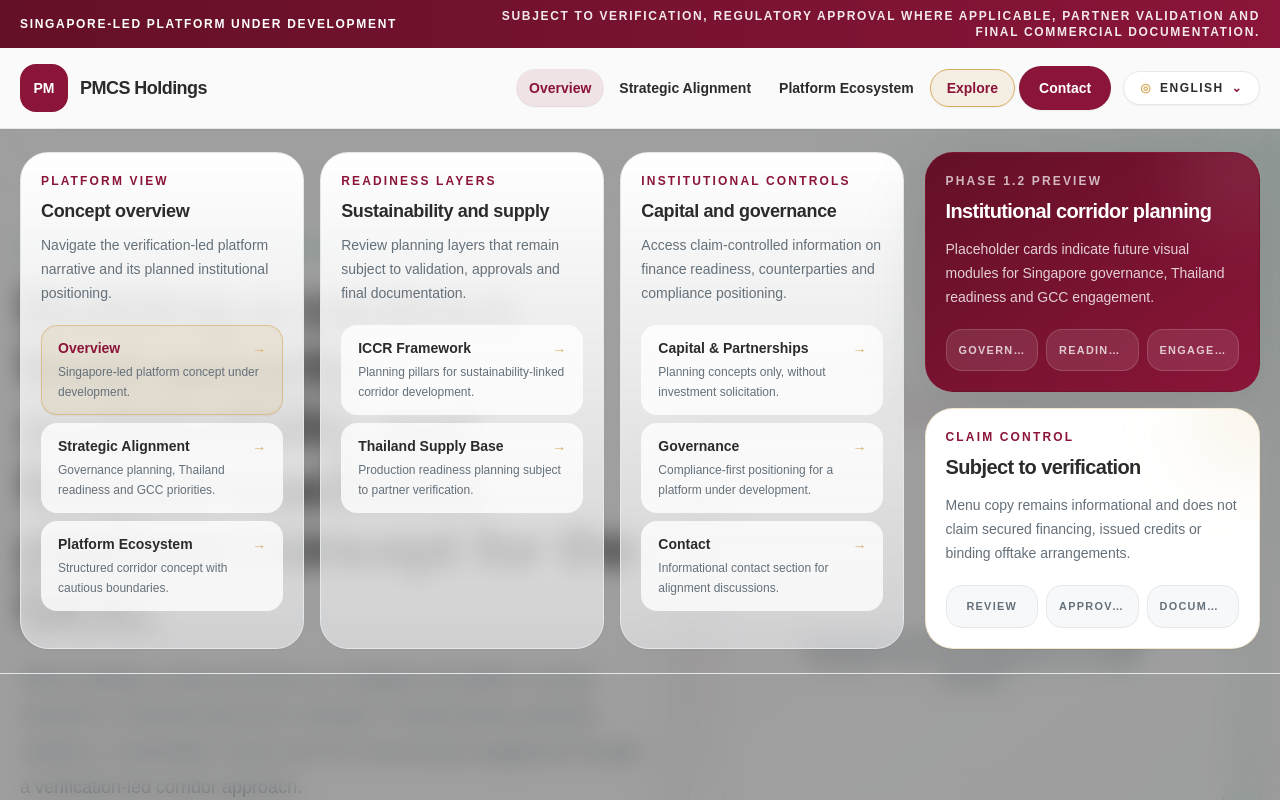
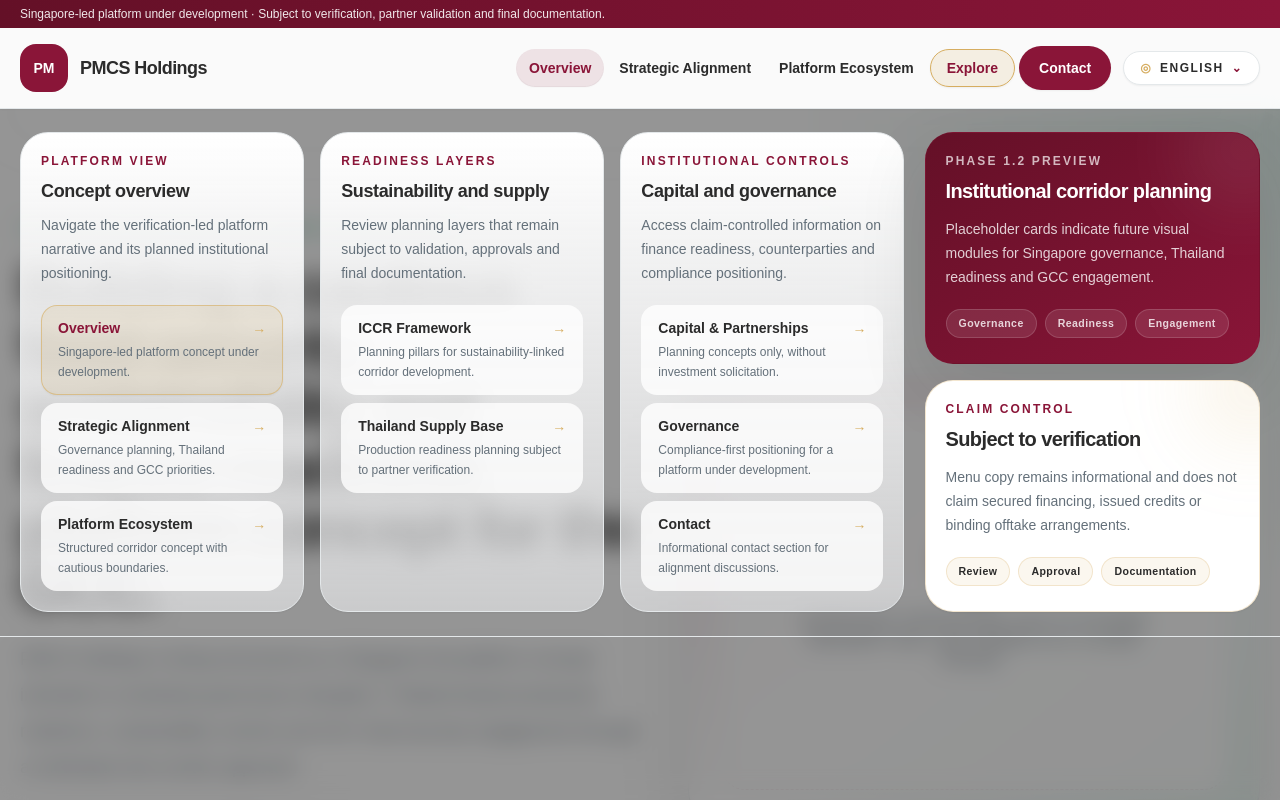
Before and after one commit to anwarlino/pmcs-holdings-website-v2, a Next.js app: page / in a window 1280 px wide. Both pictures are taken after a click on the button "Explore". Shown: the top 800 px of the page. Built offline with nearby package versions, Linux system fonts and the light colour scheme.

Commit message:
Refine Phase 1.2 menu polish

```diff
--- a/app/globals.css
+++ b/app/globals.css
@@ -33,3 +33,16 @@
     outline-offset: 4px;
   }
 }
+
+
+@media (prefers-reduced-motion: reduce) {
+  html {
+    scroll-behavior: auto;
+  }
+
+  .pmcs-motion,
+  .pmcs-motion * {
+    transition-duration: 1ms !important;
+    animation-duration: 1ms !important;
+  }
+}
--- a/components/layout/LanguageSwitcher.tsx
+++ b/components/layout/LanguageSwitcher.tsx
@@ -56,7 +56,7 @@
         aria-expanded={isOpen}
         aria-controls={menuId}
         onClick={() => setIsOpen((current) => !current)}
-        className="inline-flex max-w-full items-center gap-2 whitespace-nowrap rounded-full border border-pmcs-line bg-white px-3 py-2 text-xs font-black uppercase tracking-[0.12em] text-pmcs-charcoal shadow-sm transition hover:border-pmcs-gold hover:text-pmcs-maroon focus-visible:pmcs-focus-ring sm:px-4"
+        className="pmcs-motion inline-flex max-w-full items-center gap-2 whitespace-nowrap rounded-full border border-pmcs-line bg-white px-3 py-2 text-xs font-black uppercase tracking-[0.12em] text-pmcs-charcoal shadow-sm transition duration-200 ease-out hover:border-pmcs-gold hover:text-pmcs-maroon focus-visible:pmcs-focus-ring motion-reduce:transition-none sm:px-4"
       >
         <span aria-hidden="true" className="text-pmcs-gold">◎</span>
         <span className="truncate">{activeLabel}</span>
@@ -66,7 +66,7 @@
         id={menuId}
         inert={!isOpen}
         className={cn(
-          'absolute top-full z-[70] mt-3 w-48 max-w-[calc(100vw-2rem)] overflow-hidden rounded-3xl border border-pmcs-line bg-white p-2 shadow-pmcs transition-all duration-200 ease-out',
+          'pmcs-motion absolute top-full z-[70] mt-3 w-48 max-w-[calc(100vw-2rem)] overflow-hidden rounded-3xl border border-pmcs-line bg-white p-2 shadow-pmcs transition-all duration-200 ease-out motion-reduce:transition-none',
           align === 'end' ? 'right-0 rtl:left-0 rtl:right-auto' : 'left-0 rtl:left-auto rtl:right-0',
           isOpen ? 'pointer-events-auto translate-y-0 opacity-100' : 'pointer-events-none -translate-y-2 opacity-0',
         )}
@@ -86,7 +86,7 @@
                 onNavigate?.();
               }}
               className={cn(
-                'flex items-center justify-between gap-3 rounded-2xl px-3 py-2.5 text-sm font-bold transition focus-visible:pmcs-focus-ring',
+                'pmcs-motion flex items-center justify-between gap-3 rounded-2xl px-3 py-2.5 text-sm font-bold transition duration-200 ease-out focus-visible:pmcs-focus-ring motion-reduce:transition-none',
                 isActive
                   ? 'border border-pmcs-gold/50 bg-pmcs-gold/15 text-pmcs-maroon'
                   : 'text-pmcs-charcoal hover:bg-pmcs-light hover:text-pmcs-maroon',
--- a/components/layout/MegaMenu.tsx
+++ b/components/layout/MegaMenu.tsx
@@ -21,14 +21,14 @@
       inert={!isOpen}
     >
       <div
-        className={`border-b border-pmcs-line bg-white/96 shadow-[0_34px_100px_rgba(43,43,43,0.18)] backdrop-blur-2xl transition-all duration-300 ease-out ${
+        className={`pmcs-motion border-b border-pmcs-line bg-white/96 shadow-[0_34px_100px_rgba(43,43,43,0.18)] backdrop-blur-2xl transition-all duration-300 ease-out motion-reduce:transition-none ${
           isOpen ? 'pointer-events-auto translate-y-0 opacity-100' : 'pointer-events-none -translate-y-4 opacity-0'
         }`}
       >
         <div className="mx-auto grid max-w-7xl gap-5 px-5 py-6 xl:grid-cols-[minmax(0,1.45fr)_minmax(20rem,0.55fr)]">
           <div className="grid gap-4 md:grid-cols-3">
             {dictionary.nav.mega.groups.map((group) => (
-              <section key={group.heading} className="rounded-[1.75rem] border border-pmcs-line bg-gradient-to-b from-white to-pmcs-light/55 p-5 shadow-sm transition hover:-translate-y-0.5 hover:shadow-pmcs">
+              <section key={group.heading} className="pmcs-motion rounded-[1.75rem] border border-pmcs-line bg-gradient-to-b from-white to-pmcs-light/55 p-5 shadow-sm transition duration-200 ease-out hover:-translate-y-0.5 hover:shadow-pmcs motion-reduce:transition-none">
                 <p className="text-xs font-black uppercase tracking-[0.18em] text-pmcs-maroon">{group.eyebrow}</p>
                 <h2 className="mt-2 text-lg font-black tracking-[-0.02em] text-pmcs-charcoal">{group.heading}</h2>
                 <p className="mt-2 text-sm leading-6 text-pmcs-muted">{group.description}</p>
@@ -42,7 +42,7 @@
                         onSectionSelect(link.href);
                         onClose();
                       }}
-                      className={`group rounded-2xl border px-4 py-3 transition focus-visible:pmcs-focus-ring ${
+                      className={`pmcs-motion group rounded-2xl border px-4 py-3 transition duration-200 ease-out focus-visible:pmcs-focus-ring motion-reduce:transition-none ${
                         activeSection === link.href ? 'border-pmcs-gold/60 bg-pmcs-gold/15 shadow-sm' : 'border-transparent bg-white/80 hover:border-pmcs-gold/60 hover:bg-white hover:shadow-sm'
                       }`}
                     >
@@ -67,10 +67,10 @@
                 <p className={index === 0 ? 'text-xs font-black uppercase tracking-[0.18em] text-white/70' : 'text-xs font-black uppercase tracking-[0.18em] text-pmcs-maroon'}>{card.eyebrow}</p>
                 <h2 className="mt-2 text-xl font-black tracking-[-0.03em]">{card.title}</h2>
                 <p className={index === 0 ? 'mt-3 text-sm leading-6 text-white/80' : 'mt-3 text-sm leading-6 text-pmcs-muted'}>{card.description}</p>
-                <div className="mt-5 grid grid-cols-3 gap-2" aria-label={card.placeholderAria}>
+                <div className="mt-5 flex flex-wrap gap-2" aria-label={card.placeholderAria}>
                   {card.placeholderLabels.map((label) => (
-                    <div key={label} className={index === 0 ? 'min-w-0 rounded-2xl border border-white/15 bg-white/10 p-3 text-center text-[0.68rem] font-bold uppercase tracking-[0.12em] text-white/75' : 'min-w-0 rounded-2xl border border-pmcs-line bg-pmcs-light p-3 text-center text-[0.68rem] font-bold uppercase tracking-[0.12em] text-pmcs-muted'}>
-                      <span className="block truncate">{label}</span>
+                    <div key={label} className={index === 0 ? 'rounded-full border border-white/15 bg-white/10 px-3 py-1.5 text-center text-[0.66rem] font-bold leading-snug tracking-[0.04em] text-white/80' : 'rounded-full border border-pmcs-gold/25 bg-pmcs-gold/10 px-3 py-1.5 text-center text-[0.66rem] font-bold leading-snug tracking-[0.04em] text-pmcs-charcoal'}>
+                      {label}
                     </div>
                   ))}
                 </div>
--- a/components/layout/SiteHeader.tsx
+++ b/components/layout/SiteHeader.tsx
@@ -63,12 +63,13 @@
 
   return (
     <>
-      {isMegaOpen ? <button type="button" aria-label={dictionary.nav.mega.overlayLabel} className="fixed inset-0 z-30 hidden cursor-default bg-pmcs-charcoal/45 backdrop-blur-md transition-opacity xl:block" onClick={() => setIsMegaOpen(false)} /> : null}
+      {isMegaOpen ? <button type="button" aria-label={dictionary.nav.mega.overlayLabel} className="pmcs-motion fixed inset-0 z-30 hidden cursor-default bg-[rgba(20,20,20,0.45)] backdrop-blur-md transition-opacity duration-200 ease-out motion-reduce:transition-none xl:block" onClick={() => setIsMegaOpen(false)} /> : null}
       <header ref={headerRef} className="sticky top-0 z-40 border-b border-pmcs-line bg-white/95 shadow-sm backdrop-blur">
         <div className="bg-gradient-to-r from-pmcs-maroonDark to-pmcs-maroon text-white">
-          <div className="mx-auto flex min-h-9 max-w-7xl flex-wrap items-center justify-between gap-2 px-4 py-2 text-[0.68rem] font-bold uppercase tracking-[0.14em] sm:px-5 sm:text-xs">
-            <span>{dictionary.hero.eyebrow}</span>
-            <span className="hidden max-w-3xl text-right opacity-90 md:block rtl:text-left">{dictionary.governance.items[2]}</span>
+          <div className="mx-auto max-w-7xl px-4 py-1.5 sm:px-5">
+            <p className="text-[0.72rem] font-medium leading-5 tracking-normal text-white/90 sm:text-xs">
+              {dictionary.nav.claimRibbon}
+            </p>
           </div>
         </div>
         <div className="relative mx-auto flex min-h-20 max-w-7xl items-center justify-between gap-3 px-4 py-4 sm:px-5 lg:gap-5">
@@ -88,7 +89,7 @@
                     setActiveSection(item.href);
                     setIsMegaOpen(false);
                   }}
-                  className={`rounded-full px-3 py-2 text-sm font-semibold transition focus-visible:pmcs-focus-ring ${
+                  className={`pmcs-motion rounded-full px-3 py-2 text-sm font-semibold transition duration-200 ease-out focus-visible:pmcs-focus-ring motion-reduce:transition-none ${
                     activeSection === item.href ? 'bg-pmcs-maroon/10 text-pmcs-maroon shadow-sm ring-1 ring-pmcs-maroon/10' : 'text-pmcs-charcoal hover:bg-pmcs-light hover:text-pmcs-maroon'
                   }`}
                 >
@@ -100,7 +101,7 @@
                 aria-expanded={isMegaOpen}
                 aria-controls="site-mega-menu"
                 onClick={() => setIsMegaOpen((current) => !current)}
-                className={`rounded-full border px-4 py-2 text-sm font-black shadow-sm transition focus-visible:pmcs-focus-ring ${
+                className={`pmcs-motion rounded-full border px-4 py-2 text-sm font-black shadow-sm transition duration-200 ease-out focus-visible:pmcs-focus-ring motion-reduce:transition-none ${
                   isMegaOpen ? 'border-pmcs-gold bg-pmcs-gold/15 text-pmcs-maroon' : 'border-pmcs-line bg-white text-pmcs-maroon hover:border-pmcs-gold hover:bg-pmcs-light'
                 }`}
               >
@@ -113,7 +114,7 @@
                   setActiveSection('contact');
                   setIsMegaOpen(false);
                 }}
-                className="rounded-full bg-pmcs-maroon px-5 py-3 text-sm font-bold text-white shadow-sm transition hover:bg-pmcs-maroonDark focus-visible:pmcs-focus-ring"
+                className="pmcs-motion rounded-full bg-pmcs-maroon px-5 py-3 text-sm font-bold text-white shadow-sm transition duration-200 ease-out hover:bg-pmcs-maroonDark focus-visible:pmcs-focus-ring motion-reduce:transition-none"
               >
                 <span className="whitespace-nowrap">{dictionary.nav.contact}</span>
               </Link>
--- a/content/locales/ar.ts
+++ b/content/locales/ar.ts
@@ -17,6 +17,7 @@
     brandName: 'PMCS Holdings',
     logoMark: 'PM',
     homeAria: 'الصفحة الرئيسية لـ PMCS Holdings',
+    claimRibbon: 'منصة بقيادة سنغافورية قيد التطوير · خاضعة للتحقق وتأكيد الشركاء والوثائق النهائية.',
     logoAlt: 'شعار بديل لـ PMCS Holdings',
     menuOpen: 'القائمة',
     menuClose: 'إغلاق القائمة',
--- a/content/locales/en.ts
+++ b/content/locales/en.ts
@@ -17,6 +17,7 @@
     brandName: 'PMCS Holdings',
     logoMark: 'PM',
     homeAria: 'PMCS Holdings home',
+    claimRibbon: 'Singapore-led platform under development · Subject to verification, partner validation and final documentation.',
     logoAlt: 'PMCS Holdings placeholder logo',
     menuOpen: 'Menu',
     menuClose: 'Close menu',
--- a/content/locales/th.ts
+++ b/content/locales/th.ts
@@ -17,6 +17,7 @@
     brandName: 'PMCS Holdings',
     logoMark: 'PM',
     homeAria: 'หน้าแรก PMCS Holdings',
+    claimRibbon: 'แพลตฟอร์มที่นำโดยสิงคโปร์และอยู่ระหว่างการพัฒนา · ขึ้นอยู่กับการตรวจสอบ การยืนยันพันธมิตร และเอกสารขั้นสุดท้าย',
     logoAlt: 'โลโก้ตัวแทน PMCS Holdings',
     menuOpen: 'เมนู',
     menuClose: 'ปิดเมนู',
--- a/content/locales/types.ts
+++ b/content/locales/types.ts
@@ -40,6 +40,7 @@
     brandName: string;
     logoMark: string;
     logoAlt: string;
+    claimRibbon: string;
     menuOpen: string;
     menuClose: string;
     items: NavItem[];
```
Also changed, not shown: components/layout/MobileNav.tsx (+9 -9 lines).
